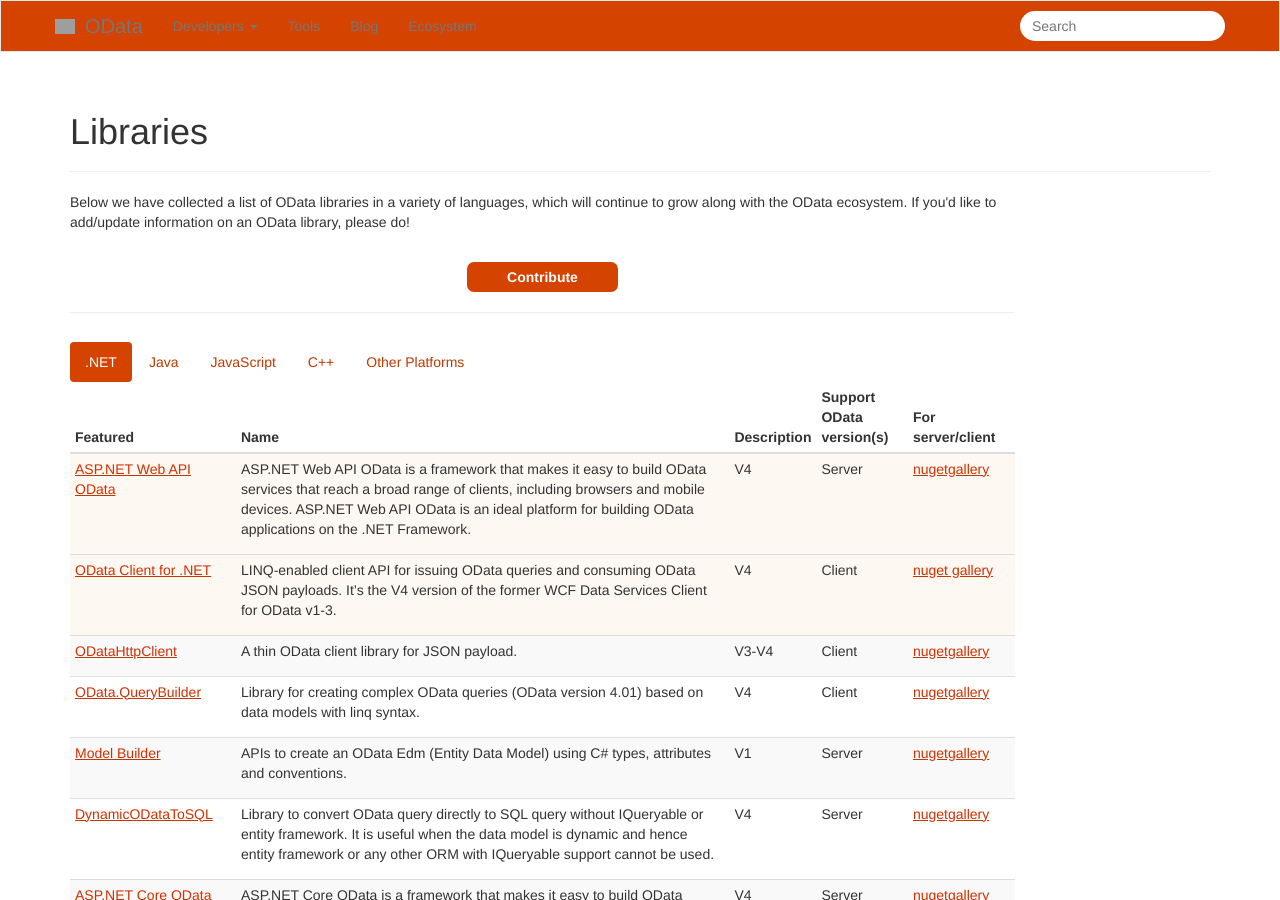
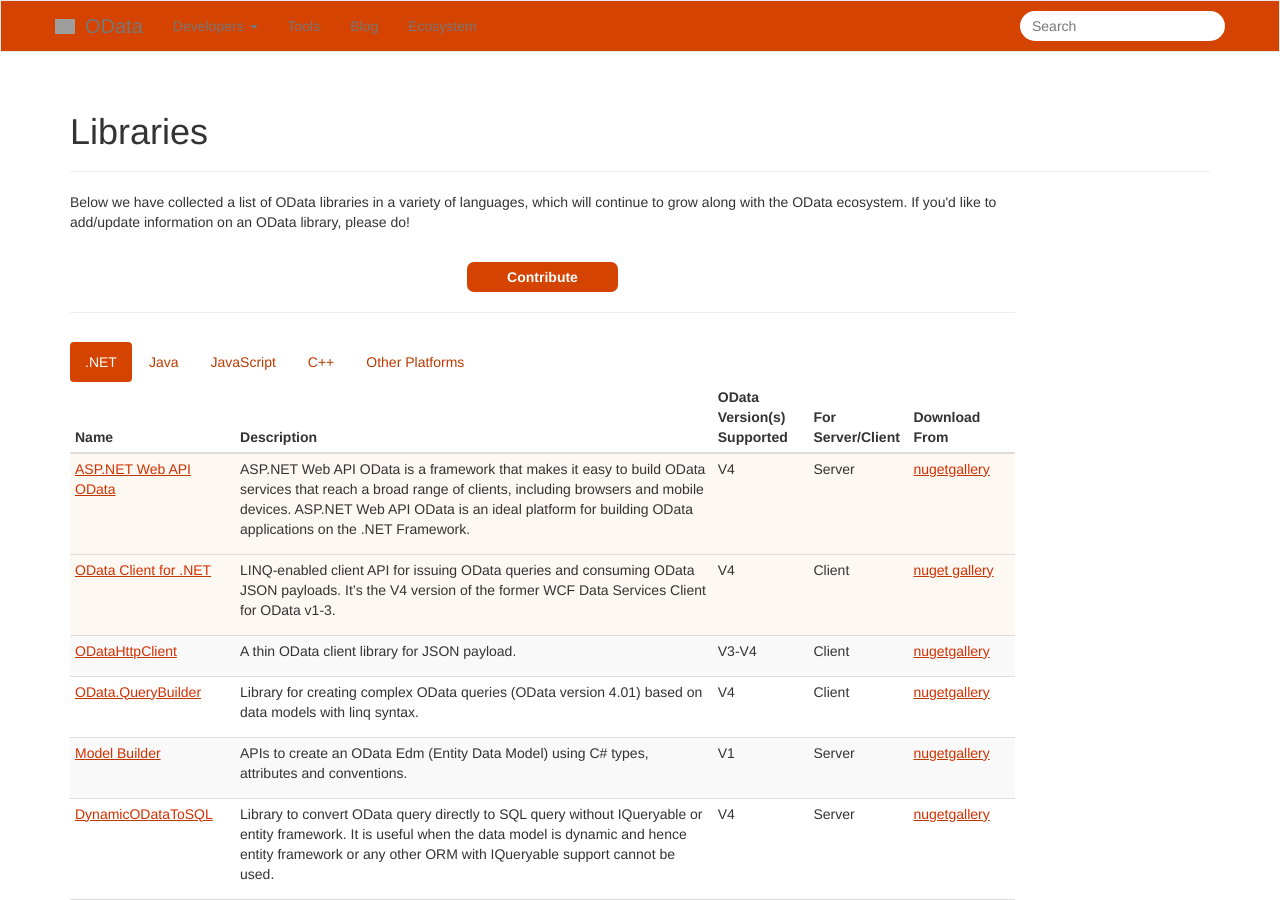
Before and after one commit to OData/odataorg.github.io, a Jekyll site: the page built from pages/libraries.html, in a window 1280 px wide and 900 px high. Built offline with Jekyll 4.4.1, drawn with Linux system fonts in a browser that asks for light colours; nearby versions of some CDN libraries; library files that are not in the unit come from our copies; a style sheet for code colours, icons or effects is not loaded.

Commit message:
Fix library table column headers

```diff
--- a/pages/libraries.html
+++ b/pages/libraries.html
@@ -46,11 +46,11 @@
             <table class="table table-striped table-condensed table-hover reflows" aria-label=".NET Libraries">
                 <thead>
                     <tr>
-                        <th>Featured</th>
                         <th>Name</th>
                         <th>Description</th>
-                        <th>Support OData version(s)</th>
-                        <th>For server/client</th>
+                        <th>OData Version(s) Supported</th>
+                        <th>For Server/Client</th>
+                        <th>Download From</th>
                     </tr>
                 </thead>
                 <tbody>
```
